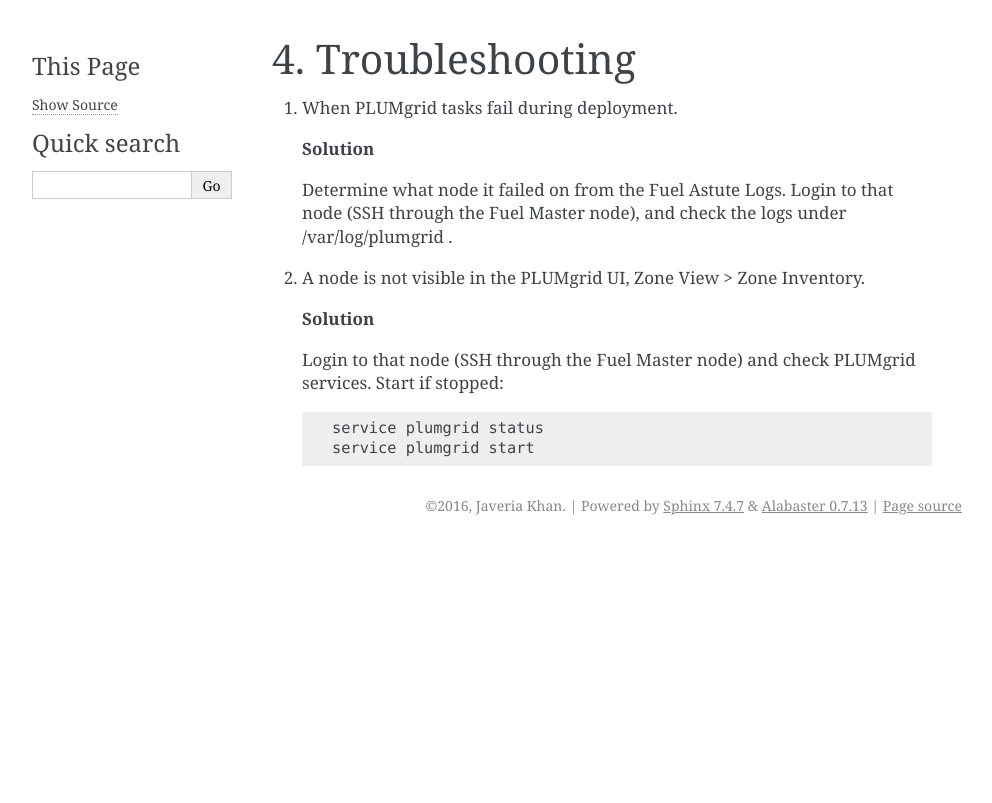
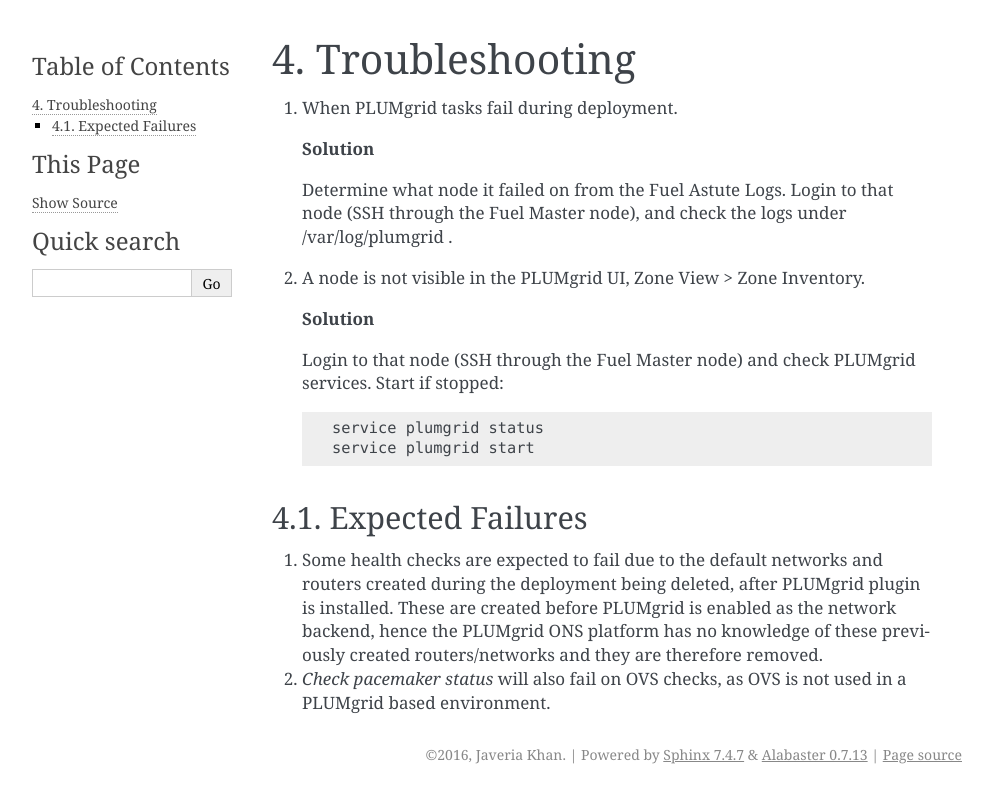
Before and after one commit to openstack-archive/fuel-plugin-plumgrid, a Sphinx documentation site: the page built from doc/plugin_guide/source/troubleshooting.rst, in a window 1280 px wide. Shown: the top 803 px of the page, without its empty margins (148-1140 px from the left). Built offline with Sphinx 7.4.7, drawn with Linux system fonts in a browser that asks for light colours.

Commit message:
Adding expected failures to plugin guide
Change-Id: I73b49d6cbe6e8f19ba5fd53c62c118fcc269aef6
Signed-off-by: Javeria Khan <javeriak@plumgrid.com>

```diff
--- a/doc/plugin_guide/source/troubleshooting.rst
+++ b/doc/plugin_guide/source/troubleshooting.rst
@@ -18,3 +18,11 @@
 
       service plumgrid status
       service plumgrid start
+
+
+Expected Failures
+-----------------
+
+#. Some health checks are expected to fail due to the default networks and routers created during the deployment being deleted, after PLUMgrid plugin is installed. These are created before PLUMgrid is enabled as the network backend, hence the PLUMgrid ONS platform has no knowledge of these previously created routers/networks and they are therefore removed.
+
+#. *Check pacemaker status* will also fail on OVS checks, as OVS is not used in a PLUMgrid based environment.
```
